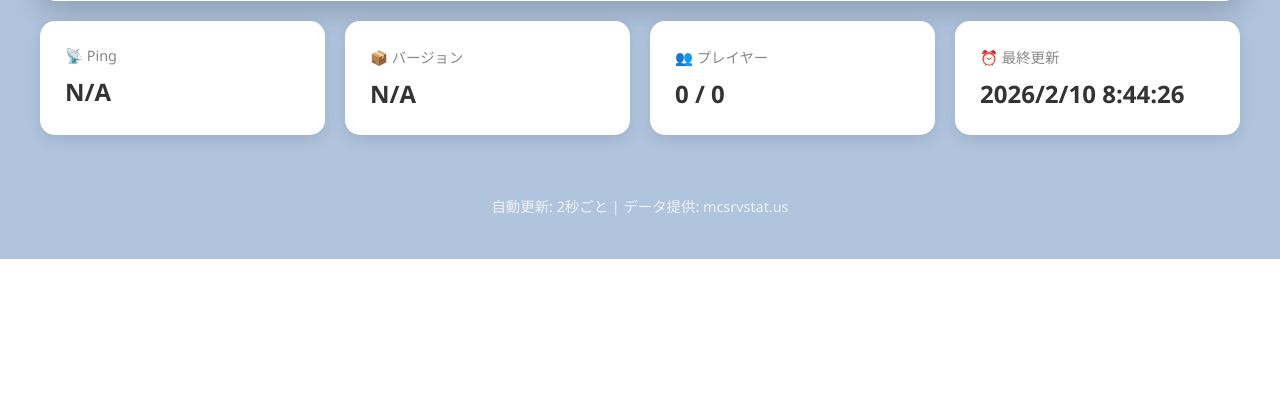
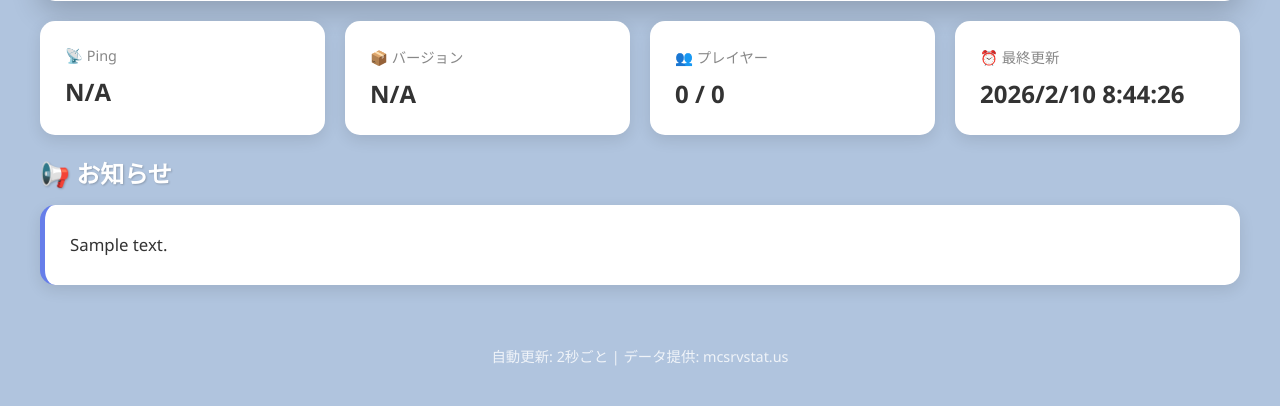
Before and after one commit to kanekoukun-collab/mc-server-retry, a Flask app: template templates/index.html in a window 1280 px wide. Shown: the part 541-947 px from the top of the page. Before the commit the page ends 800 px from the top, so only its background shows below. Run offline with Flask 3, Linux system fonts and the light colour scheme; the template is opened without the code that fills it: most values are stand-ins (such as "Sample title", 1, 10 or a date in 2020); a database or web service that is not in the repository returns one stand-in record (values such as "Sample title"); data that the repository does not hold is empty.

Commit message:
Add files via upload

```diff
--- a/app.py
+++ b/app.py
@@ -23,6 +23,29 @@ app.config['PERMANENT_SESSION_LIFETIME'] = 3600  # 1時間
 
 # 管理者パスワード
 ADMIN_PASSWORD = os.environ.get('ADMIN_PASSWORD', 'admin123')
+
+# メッセージ保存用ファイルパス
+MESSAGE_FILE = os.path.join(os.path.dirname(__file__), 'admin_message.json')
+
+def save_admin_message(message):
+    """管理者メッセージを保存"""
+    try:
+        with open(MESSAGE_FILE, 'w', encoding='utf-8') as f:
+            json.dump({'message': message}, f, ensure_ascii=False)
+        logger.info(f"✅ メッセージを保存: {len(message)} 文字")
+    except Exception as e:
+        logger.error(f"❌ メッセージ保存エラー: {str(e)}")
+
+def load_admin_message():
+    """管理者メッセージを読み込み"""
+    try:
+        if os.path.exists(MESSAGE_FILE):
+            with open(MESSAGE_FILE, 'r', encoding='utf-8') as f:
+                data = json.load(f)
+                return data.get('message', '')
+    except Exception as e:
+        logger.error(f"❌ メッセージ読み込みエラー: {str(e)}")
+    return ''
 
 # ログ設定（Render対応）
 logging.basicConfig(
@@ -115,9 +138,11 @@ def get_default_avatar():
 @app.route('/')
 def index():
     """メインページ"""
+    admin_message = load_admin_message()  # 管理者メッセージを読み込み
     return render_template('index.html',
                          server_address=SERVER_ADDRESS,
-                         server_port=SERVER_PORT)
+                         server_port=SERVER_PORT,
+                         admin_message=admin_message)
 
 @app.route('/api/status')
 def api_status():
@@ -333,9 +358,11 @@ def admin_login():
 @admin_required
 def admin_panel():
     """管理者パネル"""
-    message = ''
+    message = load_admin_message()  # 前回保存したメッセージを読み込み
+
     if request.method == 'POST':
         message = request.form.get('message', '')
+        save_admin_message(message)  # メッセージを保存
         logger.info(f"📝 管理者がメッセージを送信: {len(message)} 文字")
 
     return render_template('admin_panel.html', message=message)
--- a/static/css/style.css
+++ b/static/css/style.css
@@ -229,6 +229,35 @@ footer {
     opacity: 0.8;
 }
 
+/* 管理者メッセージセクション */
+.admin-message-section {
+    margin-bottom: 20px;
+    animation: fadeIn 0.8s ease-in;
+}
+
+.admin-message-box {
+    background: white;
+    border-radius: 15px;
+    padding: 25px;
+    box-shadow: 0 5px 15px rgba(0, 0, 0, 0.1);
+    border-left: 5px solid #667eea;
+    transition: transform 0.3s ease, box-shadow 0.3s ease;
+}
+
+.admin-message-box:hover {
+    transform: translateY(-3px);
+    box-shadow: 0 10px 25px rgba(0, 0, 0, 0.15);
+}
+
+.admin-message-box p {
+    margin: 0;
+    color: #333;
+    font-size: 1.05rem;
+    line-height: 1.8;
+    white-space: pre-wrap;
+    word-break: break-all;
+}
+
 /* モーダルスタイル */
 .modal {
     display: none;
--- a/templates/index.html
+++ b/templates/index.html
@@ -65,6 +65,16 @@
                 <div class="section-title">👥 オンラインプレイヤー</div>
                 <div class="players-grid" id="players-list"></div>
             </div>
+
+            <!-- 管理者メッセージ -->
+            {% if admin_message %}
+            <div class="admin-message-section">
+                <div class="section-title">📢 お知らせ</div>
+                <div class="admin-message-box">
+                    <p>{{ admin_message }}</p>
+                </div>
+            </div>
+            {% endif %}
         </div>
 
         <footer>
```
